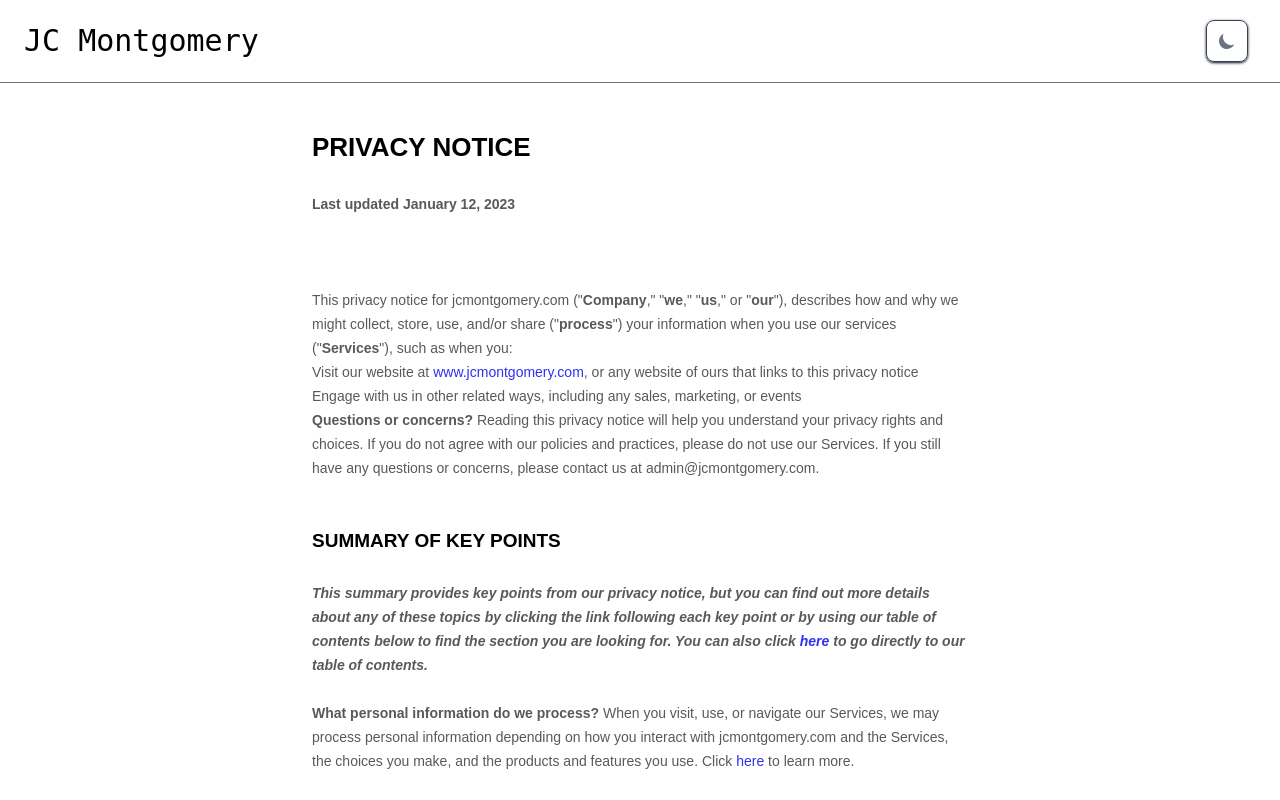
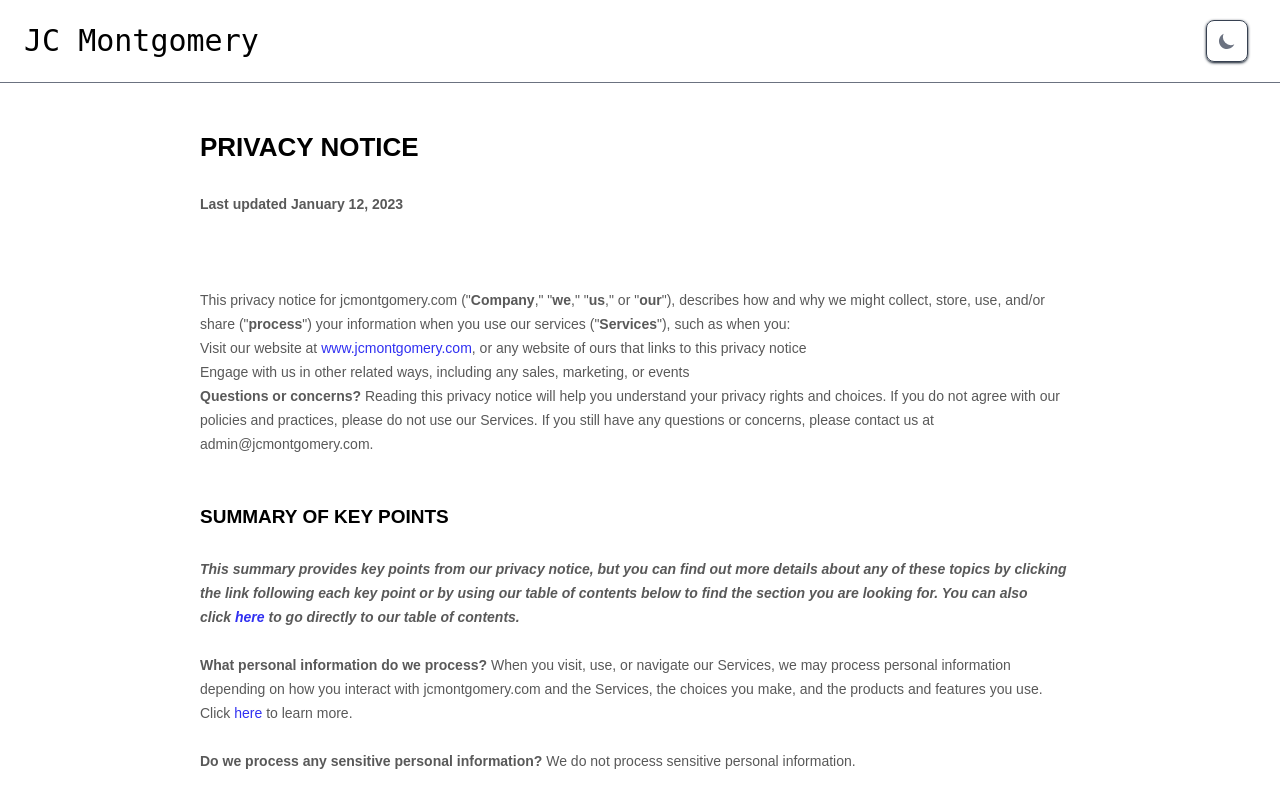
Before and after one commit to CameronMontgomery/jcmontgomery-portfolio, a React (Vite) app: page /privacy in a window 1280 px wide. Shown: the top 800 px of the page. Built offline with nearby package versions, Linux system fonts and the light colour scheme; a web font is replaced by a local one.

Commit message:
Add comment to inline ESLint ignore

```diff
--- a/src/routes/Privacy.jsx
+++ b/src/routes/Privacy.jsx
@@ -1,4 +1,5 @@
 /* eslint-disable no-irregular-whitespace */
+/* Remove ESLint errors for imported HTML from Termly */
 
 const Privacy = () => {
   let HTML = `<style>
@@ -47,7 +48,7 @@ const Privacy = () => {
 
   return (
     <div
-      className='mx-auto px-2 pb-28 pt-10 sm:max-w-2xl sm:pb-11 sm:pt-11'
+      className='mx-auto px-2 pb-28 pt-10 sm:max-w-2xl sm:pb-11 sm:pt-11 lg:max-w-4xl'
       dangerouslySetInnerHTML={{ __html: HTML }}
     ></div>
   );
```
